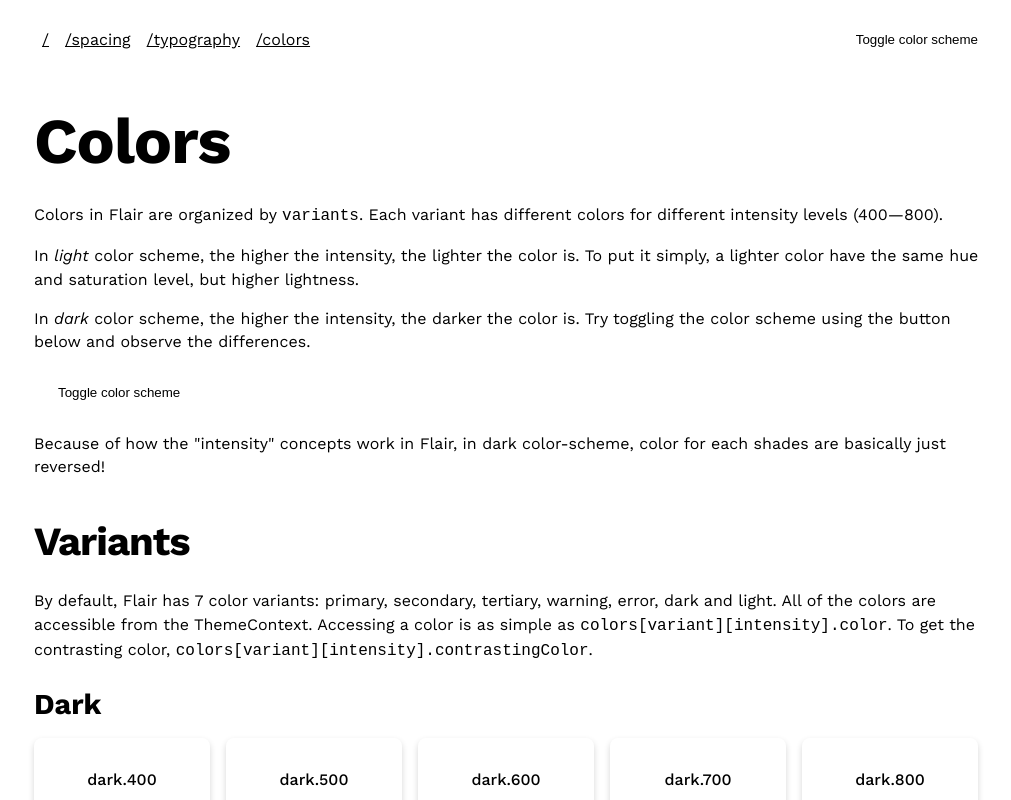
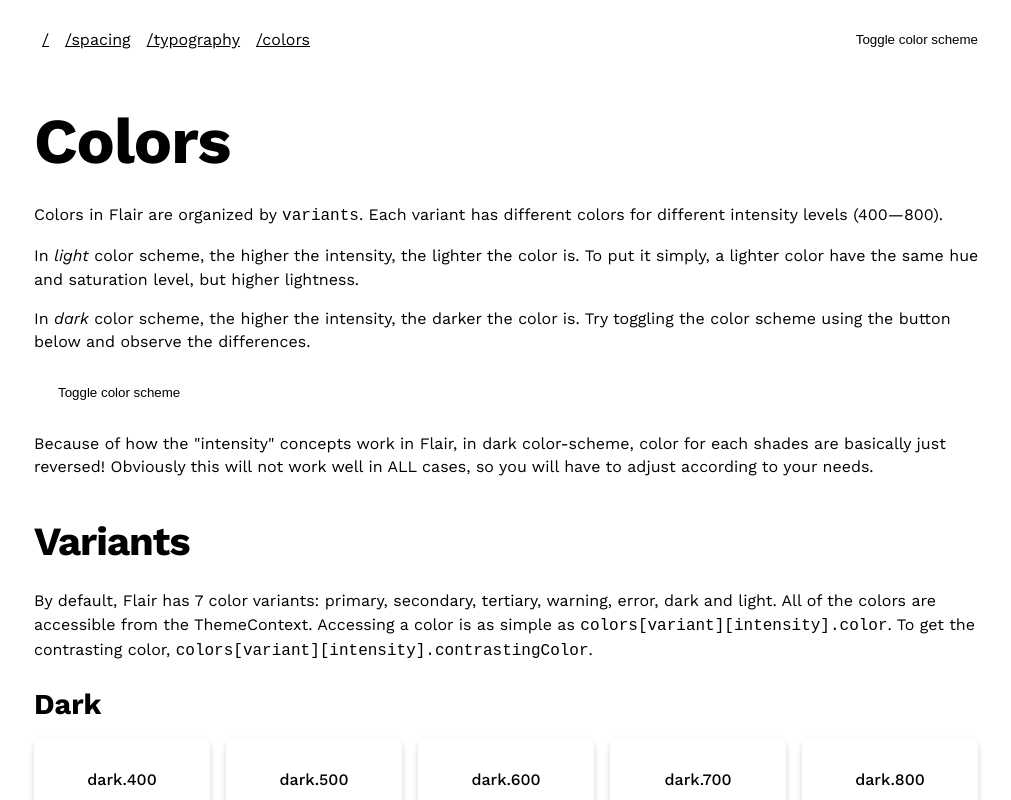
Before and after one commit to jackyef/flair, a Next.js app: page /colors in a window 1280 px wide. Shown: the top 800 px of the page, without its empty margins (122-1133 px from the left). Built offline with nearby package versions, Linux system fonts and the light colour scheme.

Commit message:
docs: Add clarifying comments

```diff
--- a/src/pages/colors.tsx
+++ b/src/pages/colors.tsx
@@ -128,6 +128,8 @@
       <P>
         Because of how the &quot;intensity&quot; concepts work in Flair, in dark
         color-scheme, color for each shades are basically just reversed!
+        Obviously this will not work well in ALL cases, so you will have to
+        adjust according to your needs.
       </P>
 
       <H2>Variants</H2>
```
